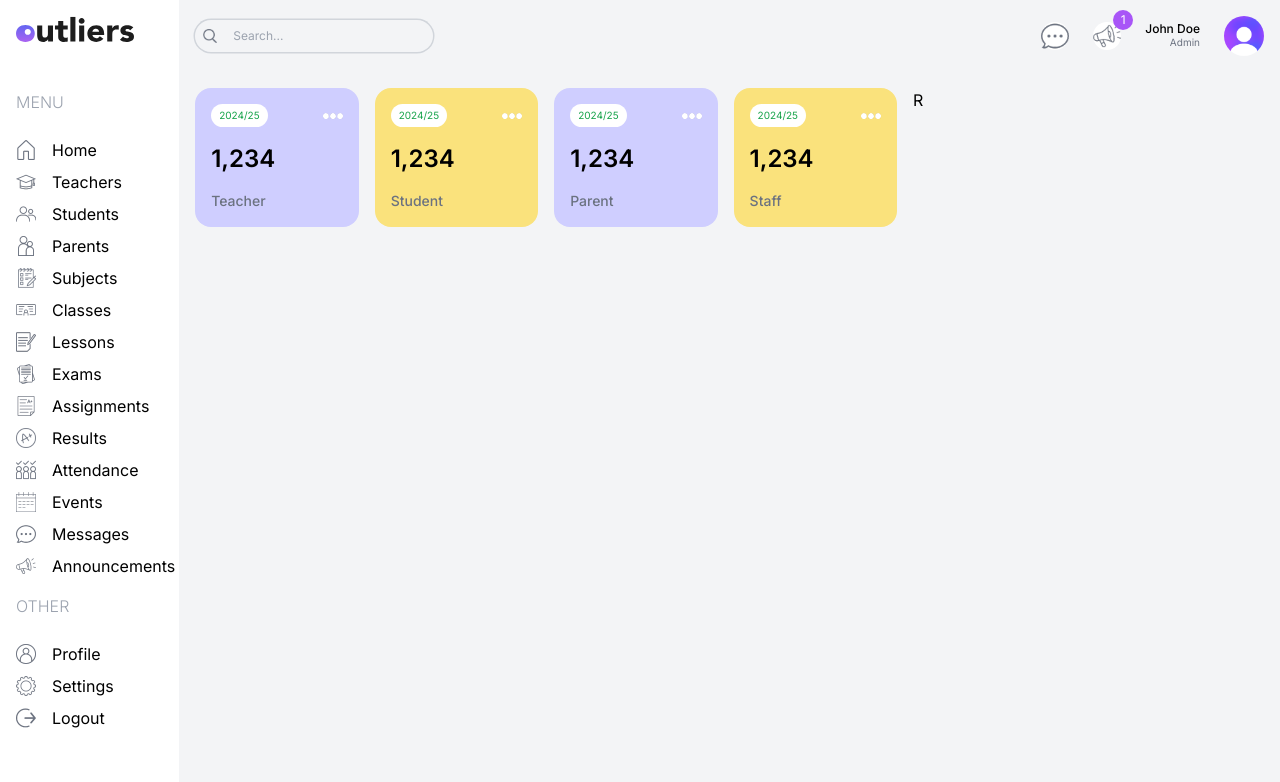
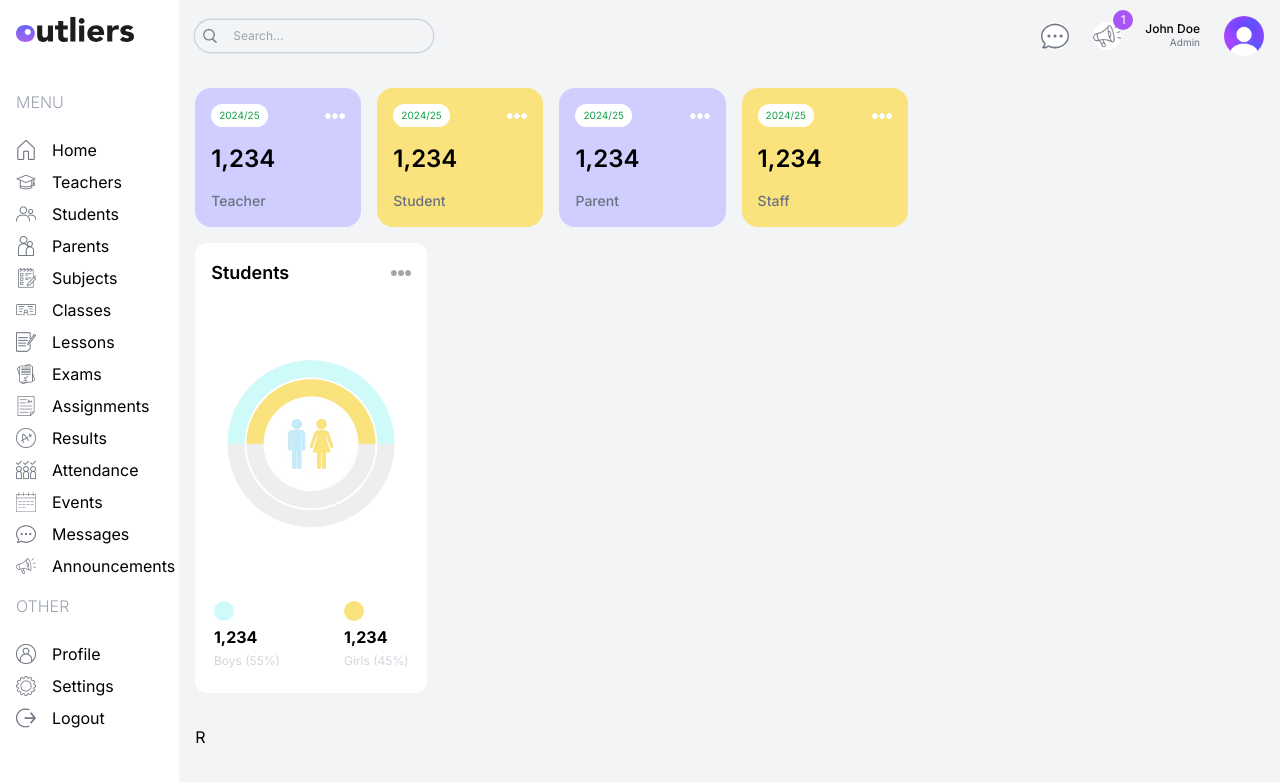
Before and after one commit to ijeetu/next-dashboard-ui, a Next.js app: page /admin in a window 1280 px wide. Shown: the top 782 px of the page. Built offline with nearby package versions, Linux system fonts and the light colour scheme.

Commit message:
Count Chart Done

```diff
--- a/src/app/(dashboard)/admin/page.tsx
+++ b/src/app/(dashboard)/admin/page.tsx
@@ -1,11 +1,12 @@
 import UserCard from "@/components/UserCard"
+import CountChart from "@/components/CountChart"
 
 const AdminPage = () => {
   return (
     <div className="p-4 flex gap-4 flex-col md:flex-row">
 
       {/* LEFT */}
-      <div className="w-full md:w-2/3">
+      <div className="w-full md:w-2/3 flex flex-col gap-4">
 
       {/* USER CARDS */}
       <div className="flex gap-4 justify-between flex-wrap">
@@ -14,14 +15,31 @@
         <UserCard type="parent" />
         <UserCard type="staff" />
       </div>
+
+
+      {/* MIDDLE CHART */}
+      <div className="flex gap-4 flex-col lg:flex-row">
+{/* COUNT CHART */}
+<div className="w-full lg:w-1/3 h-[450px]">
+<CountChart />
+</div>
+
+{/* ATTENDANCE CHART */}
+<div className="w-full lg:w-2/3 h-[450px]"></div>
+
       </div>
+
+      {/* BOTTOM CHART */}
+      <div className=""></div>
+
+
 
        {/* RIGHT */}
        <div className="w-full md:w-1/3">R</div>
 
 
 
-
+       </div>
     </div>
   )
 }
--- /dev/null
+++ b/src/components/CountChart.tsx
@@ -0,0 +1,83 @@
+"use client";
+import React from 'react';
+import Image from 'next/image';
+import { RadialBarChart, RadialBar, Legend, ResponsiveContainer } from 'recharts';
+
+const data = [
+
+    {
+        total: 'Girls',
+        count: 100,
+
+        fill: '#ffffff',
+    },
+
+    {
+        name: 'Girls',
+        count: 50,
+
+        fill: '#FAE27C',
+    },
+    {
+        name: 'Boys',
+        count: 50,
+
+        fill: '#CEFBFA',
+    },
+
+];
+
+const CountChart = () => {
+    return (
+
+        <div className='bg-white rounded-xl w-full h-full p-4 '>
+
+
+            {/* TITTLE */}
+            <div className='flex justify-between items-center'>
+                <h1 className='text-lg font-semibold'>Students</h1>
+                <Image src="/moreDark.png" alt="more" width={20} height={20} />
+            </div>
+
+            {/* CHART */}
+            <div className='w-full h-[75%] relative '>
+
+            <ResponsiveContainer>
+        <RadialBarChart cx="50%" cy="50%" innerRadius="40%" outerRadius="100%" barSize={32} data={data}>
+          <RadialBar
+
+            // label={{ position: 'insideStart', fill: '#fff' }}
+            background
+
+            dataKey="count"
+          />
+          {/* <Legend iconSize={10} layout="vertical" verticalAlign="middle" /> */}
+        </RadialBarChart>
+      </ResponsiveContainer>
+      <Image src="/maleFemale.png" alt="chart" width={50} height={50} className='absolute top-1/2 left-1/2 -translate-x-1/2 -translate-y-1/2' />
+      </div>
+
+            {/* BOTTOM */}
+            <div className='flex justify-center gap-16 '>
+                <div className='flex flex-col gap-1'>
+                    <div className='w-5 h-5 bg-outSky rounded-full' />
+                        <h1 className='font-bold'>1,234</h1>
+                        <h2 className='text-xs text-gray-300'>Boys (55%)</h2>
+
+                 </div>
+                 <div className='flex flex-col gap-1'>
+                    <div className='w-5 h-5 bg-outYellow rounded-full' />
+                        <h1 className='font-bold'>1,234</h1>
+                        <h2 className='text-xs text-gray-300'>Girls (45%)</h2>
+                    </div>
+
+            </div>
+
+
+
+        </div>
+
+    )
+}
+
+export default CountChart
--- a/tailwind.config.ts
+++ b/tailwind.config.ts
@@ -14,7 +14,7 @@
           "conic-gradient(from 180deg at 50% 50%, var(--tw-gradient-stops))",
       },
       colors: {
-        outSky: "#CEBFA",
+        outSky: "#CEFBFA",
         outSkyLight: "#EDF9FD",
         outPurple: "#CFCEFF",
         outPurpleLight: "#F1F0FF",
```
Also changed, not shown: package.json (+5 -4 lines), 1 other file (tests, documents, lock files or other folders).
